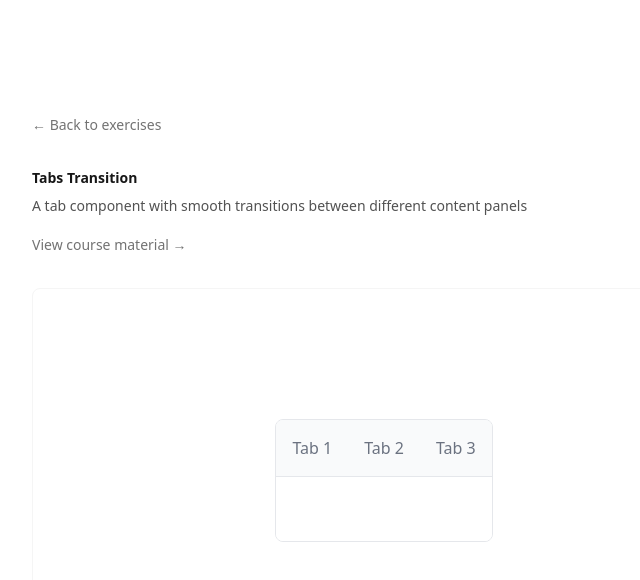
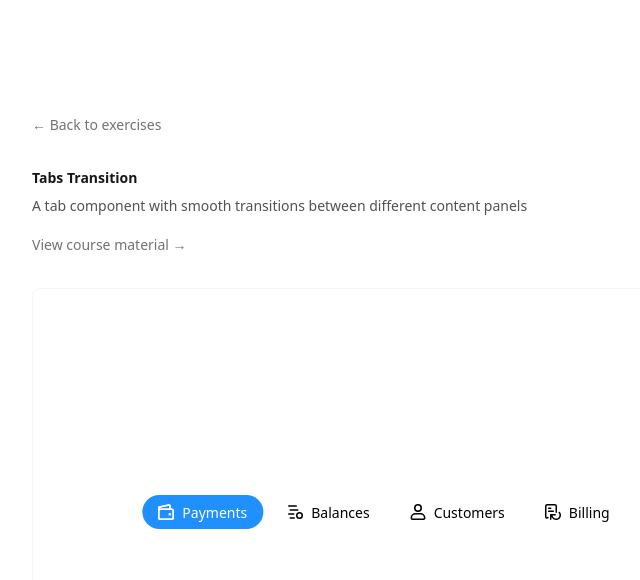
Before and after one commit to gewoonseba/animations-dev, a Next.js app: page /exercises/tabs-transition in a window 1280 px wide. Shown: the top 580 px of the page, without its empty margins (256-896 px from the left). Built offline with nearby package versions, Linux system fonts and the light colour scheme.

Commit message:
Port tabs to css modules

```diff
--- a/app/exercises/tabs-transition/component.module.css
+++ b/app/exercises/tabs-transition/component.module.css
@@ -1,57 +1,50 @@
-.container {
+.wrapper {
+  position: relative;
   display: flex;
-  justify-content: center;
+  flex-direction: column;
   align-items: center;
-  min-height: 400px;
-  padding: 2rem;
+  width: fit-content;
+  margin: 0 auto;
+  padding: 64px 0 0;
 }
 
-.tabsContainer {
+.list {
+  position: relative;
+  display: flex;
   width: 100%;
-  max-width: 600px;
-  border: 1px solid #e5e7eb;
-  border-radius: 8px;
-  overflow: hidden;
+  justify-content: center;
+  gap: 8px;
 }
 
-.tabList {
-  display: flex;
-  background-color: #f9fafb;
-  border-bottom: 1px solid #e5e7eb;
+.listOverlay {
+  composes: list;
+  background: #2090ff;
 }
 
-.tab {
-  flex: 1;
-  padding: 1rem;
-  background: none;
-  border: none;
+.button {
+  display: flex;
+  height: 34px;
+  align-items: center;
+  gap: 8px;
+  border-radius: 100%;
+  padding: 16px;
+  font-size: 14px;
+  font-weight: 500;
+  color: #000;
+  text-decoration: none;
   cursor: pointer;
-  font-size: 1rem;
-  font-weight: 500;
-  color: #6b7280;
-  transition: all 0.2s ease-in-out;
 }
 
-.tab:hover {
-  background-color: #f3f4f6;
-  color: #374151;
+.buttonOverlay {
+  composes: button;
+  color: #fff;
 }
 
-.tab.active {
-  background-color: white;
-  color: #1f2937;
-  border-bottom: 2px solid #3b82f6;
+.clipPathContainer {
+  position: absolute;
+  z-index: 10;
+  width: 100%;
+  overflow: hidden;
+  transition: clip-path 0.25s ease;
+  clip-path: inset(0px 75% 0px 0% round 17px);
 }
-
-.tabContent {
-  padding: 2rem;
-  background-color: white;
-}
-
-.tabPanel {
-  display: none;
-}
-
-.tabPanel.active {
-  display: block;
-}
--- a/app/exercises/tabs-transition/component.tsx
+++ b/app/exercises/tabs-transition/component.tsx
@@ -1,27 +1,171 @@
+"use client";
+
+import { useEffect, useRef, useState } from "react";
 import styles from "./component.module.css";
 
 export function TabsTransitionComponent() {
+  const [activeTab, setActiveTab] = useState(TABS[0].name);
+  const containerRef = useRef(null);
+  const activeTabElementRef = useRef(null);
+
+  useEffect(() => {
+    const container = containerRef.current as HTMLElement | null;
+
+    if (activeTab && container) {
+      const activeTabElement = activeTabElementRef.current;
+
+      if (activeTabElement) {
+        const { offsetLeft, offsetWidth } = activeTabElement as HTMLElement;
+
+        const clipLeft = offsetLeft;
+        const clipRight = offsetLeft + offsetWidth;
+
+        container.style.clipPath = `inset(0 ${Number(
+          100 - (clipRight / container.offsetWidth) * 100
+        ).toFixed(2)}% 0 ${Number(
+          (clipLeft / container.offsetWidth) * 100
+        ).toFixed(2)}% round 17px)`;
+      }
+    }
+  }, [activeTab]);
+
   return (
-    <div className={styles.container}>
-      {/* Add your tabs transition component here */}
-      <div className={styles.tabsContainer}>
-        <div className={styles.tabList}>
-          <button className={styles.tab} type="button">
-            Tab 1
-          </button>
-          <button className={styles.tab} type="button">
-            Tab 2
-          </button>
-          <button className={styles.tab} type="button">
-            Tab 3
-          </button>
-        </div>
-        <div className={styles.tabContent}>
-          <div className={styles.tabPanel}>Content for Tab 1</div>
-          <div className={styles.tabPanel}>Content for Tab 2</div>
-          <div className={styles.tabPanel}>Content for Tab 3</div>
-        </div>
+    <div className={styles.wrapper}>
+      <ul className={styles.list}>
+        {TABS.map((tab) => (
+          <li key={tab.name}>
+            <button
+              className={styles.button}
+              data-tab={tab.name}
+              onClick={() => {
+                setActiveTab(tab.name);
+              }}
+              ref={activeTab === tab.name ? activeTabElementRef : null}
+              type="button"
+            >
+              {tab.icon}
+              {tab.name}
+            </button>
+          </li>
+        ))}
+      </ul>
+
+      <div aria-hidden className={styles.clipPathContainer} ref={containerRef}>
+        <ul className={styles.listOverlay}>
+          {TABS.map((tab) => (
+            <li key={tab.name}>
+              <button
+                className={styles.buttonOverlay}
+                data-tab={tab.name}
+                onClick={() => {
+                  setActiveTab(tab.name);
+                }}
+                tabIndex={-1}
+                type="button"
+              >
+                {tab.icon}
+                {tab.name}
+              </button>
+            </li>
+          ))}
+        </ul>
       </div>
     </div>
   );
 }
+
+const TABS = [
+  {
+    name: "Payments",
+    icon: (
+      <svg
+        aria-hidden="true"
+        fill="none"
+        height="16"
+        viewBox="0 0 16 16"
+        width="16"
+        xmlns="http://www.w3.org/2000/svg"
+      >
+        <path
+          clipRule="evenodd"
+          d="M0 3.884c0-.8.545-1.476 1.306-1.68l.018-.004L10.552.213c.15-.038.3-.055.448-.055.927.006 1.75.733 1.75 1.74V4.5h.75A2.5 2.5 0 0 1 16 7v6.5a2.5 2.5 0 0 1-2.5 2.5h-11A2.5 2.5 0 0 1 0 13.5V3.884ZM10.913 1.67c.199-.052.337.09.337.23v2.6H2.5c-.356 0-.694.074-1 .208v-.824c0-.092.059-.189.181-.227l9.216-1.984.016-.004ZM1.5 7v6.5a1 1 0 0 0 1 1h11a1 1 0 0 0 1-1V7a1 1 0 0 0-1-1h-11a1 1 0 0 0-1 1Z"
+          fill="currentColor"
+          fillRule="evenodd"
+        />
+        <path
+          clipRule="evenodd"
+          d="M10.897 1.673 1.681 3.657c-.122.038-.181.135-.181.227v.824a2.492 2.492 0 0 1 1-.208h8.75V1.898c0-.14-.138-.281-.337-.23m0 0-.016.005Zm-9.59.532 9.23-1.987c.15-.038.3-.055.448-.055.927.006 1.75.733 1.75 1.74V4.5h.75A2.5 2.5 0 0 1 16 7v6.5a2.5 2.5 0 0 1-2.5 2.5h-11A2.5 2.5 0 0 1 0 13.5V3.884c0-.8.545-1.476 1.306-1.68l.018-.004ZM1.5 13.5V7a1 1 0 0 1 1-1h11a1 1 0 0 1 1 1v6.5a1 1 0 0 1-1 1h-11a1 1 0 0 1-1-1ZM13 10.25c0 .688-.563 1.25-1.25 1.25-.688 0-1.25-.55-1.25-1.25 0-.688.563-1.25 1.25-1.25.688 0 1.25.562 1.25 1.25Z"
+          fill="currentColor"
+          fillRule="evenodd"
+        />
+      </svg>
+    ),
+  },
+  {
+    name: "Balances",
+    icon: (
+      <svg
+        aria-hidden="true"
+        data-testid="primary-nav-item-icon"
+        fill="none"
+        height="16"
+        viewBox="0 0 16 16"
+        width="16"
+        xmlns="http://www.w3.org/2000/svg"
+      >
+        <path
+          d="M1 2a.75.75 0 0 1 .75-.75h7.5a.75.75 0 0 1 0 1.5h-7.5A.75.75 0 0 1 1 2Zm0 8a.75.75 0 0 1 .75-.75h5a.75.75 0 0 1 0 1.5h-5A.75.75 0 0 1 1 10Zm2.25-4.75a.75.75 0 0 0 0 1.5h7.5a.75.75 0 0 0 0-1.5h-7.5ZM2.5 14a.75.75 0 0 1 .75-.75h4a.75.75 0 0 1 0 1.5h-4A.75.75 0 0 1 2.5 14Z"
+          fill="currentColor"
+        />
+        <path
+          clipRule="evenodd"
+          d="M16 11.5a3.5 3.5 0 1 1-7 0 3.5 3.5 0 0 1 7 0Zm-1.5 0a2 2 0 1 1-4 0 2 2 0 0 1 4 0Z"
+          fill="currentColor"
+          fillRule="evenodd"
+        />
+      </svg>
+    ),
+  },
+  {
+    name: "Customers",
+    icon: (
+      <svg
+        aria-hidden="true"
+        fill="none"
+        height="16"
+        viewBox="0 0 16 16"
+        width="16"
+        xmlns="http://www.w3.org/2000/svg"
+      >
+        <path
+          clipRule="evenodd"
+          d="M2.5 14.4h11a.4.4 0 0 0 .4-.4 3.4 3.4 0 0 0-3.4-3.4h-5A3.4 3.4 0 0 0 2.1 14c0 .22.18.4.4.4Zm0 1.6h11a2 2 0 0 0 2-2 5 5 0 0 0-5-5h-5a5 5 0 0 0-5 5 2 2 0 0 0 2 2ZM8 6.4a2.4 2.4 0 1 0 0-4.8 2.4 2.4 0 0 0 0 4.8ZM8 8a4 4 0 1 0 0-8 4 4 0 0 0 0 8Z"
+          fill="currentColor"
+          fillRule="evenodd"
+        />
+      </svg>
+    ),
+  },
+  {
+    name: "Billing",
+    icon: (
+      <svg
+        aria-hidden="true"
+        fill="none"
+        height="16"
+        viewBox="0 0 16 16"
+        width="16"
+        xmlns="http://www.w3.org/2000/svg"
+      >
+        <path
+          d="M0 2.25A2.25 2.25 0 0 1 2.25 0h7.5A2.25 2.25 0 0 1 12 2.25v6a.75.75 0 0 1-1.5 0v-6a.75.75 0 0 0-.75-.75h-7.5a.75.75 0 0 0-.75.75v10.851a.192.192 0 0 0 .277.172l.888-.444a.75.75 0 1 1 .67 1.342l-.887.443A1.69 1.69 0 0 1 0 13.101V2.25Z"
+          fill="currentColor"
+        />
+        <path
+          d="M5 10.7a.7.7 0 0 1 .7-.7h4.6a.7.7 0 1 1 0 1.4H7.36l.136.237c.098.17.193.336.284.491.283.483.554.907.855 1.263.572.675 1.249 1.109 2.365 1.109 1.18 0 2.038-.423 2.604-1.039.576-.626.896-1.5.896-2.461 0-.99-.42-1.567-.807-1.998a.75.75 0 1 1 1.115-1.004C15.319 8.568 16 9.49 16 11c0 1.288-.43 2.54-1.292 3.476C13.838 15.423 12.57 16 11 16c-1.634 0-2.706-.691-3.51-1.64-.386-.457-.71-.971-1.004-1.472L6.4 12.74v2.56a.7.7 0 1 1-1.4 0v-4.6ZM2.95 4.25a.75.75 0 0 1 .75-.75h2a.75.75 0 0 1 0 1.5h-2a.75.75 0 0 1-.75-.75ZM3.7 6.5a.75.75 0 0 0 0 1.5h4.6a.75.75 0 0 0 0-1.5H3.7Z"
+          fill="currentColor"
+        />
+      </svg>
+    ),
+  },
+];
```
